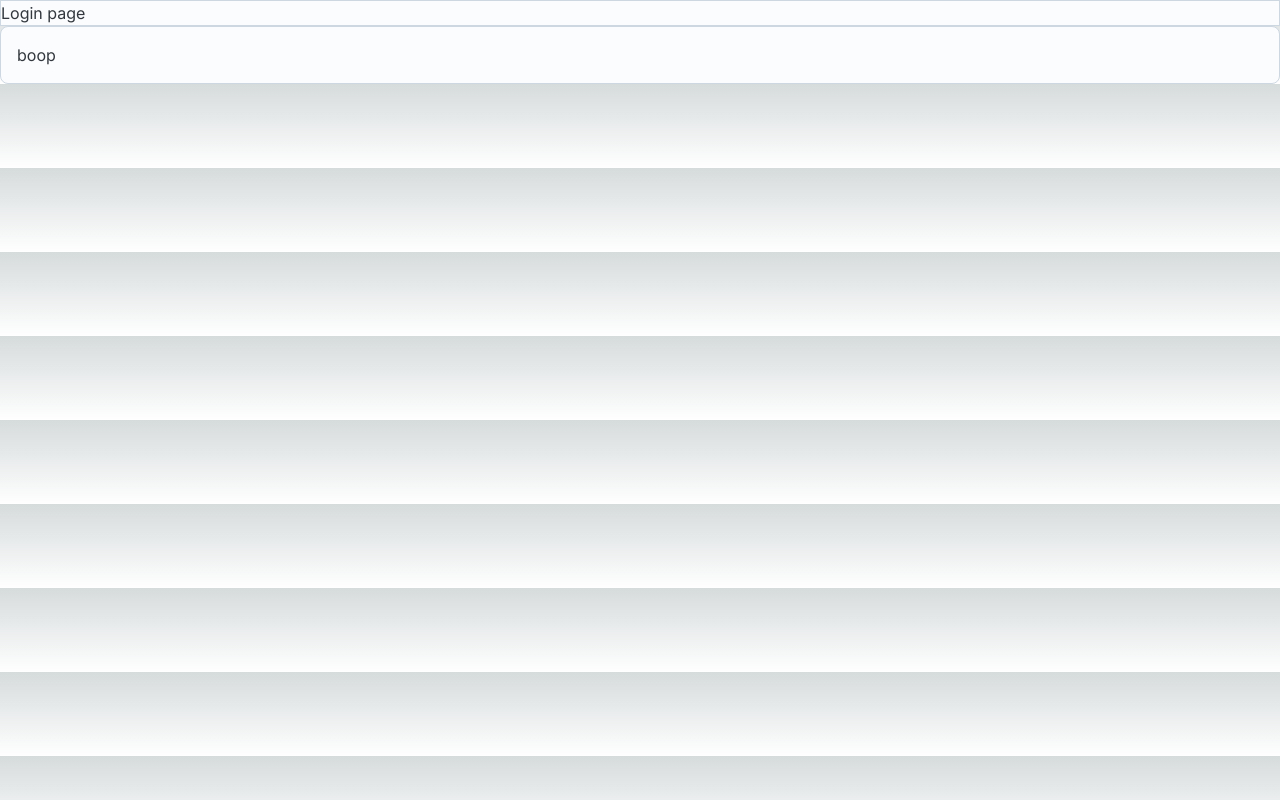
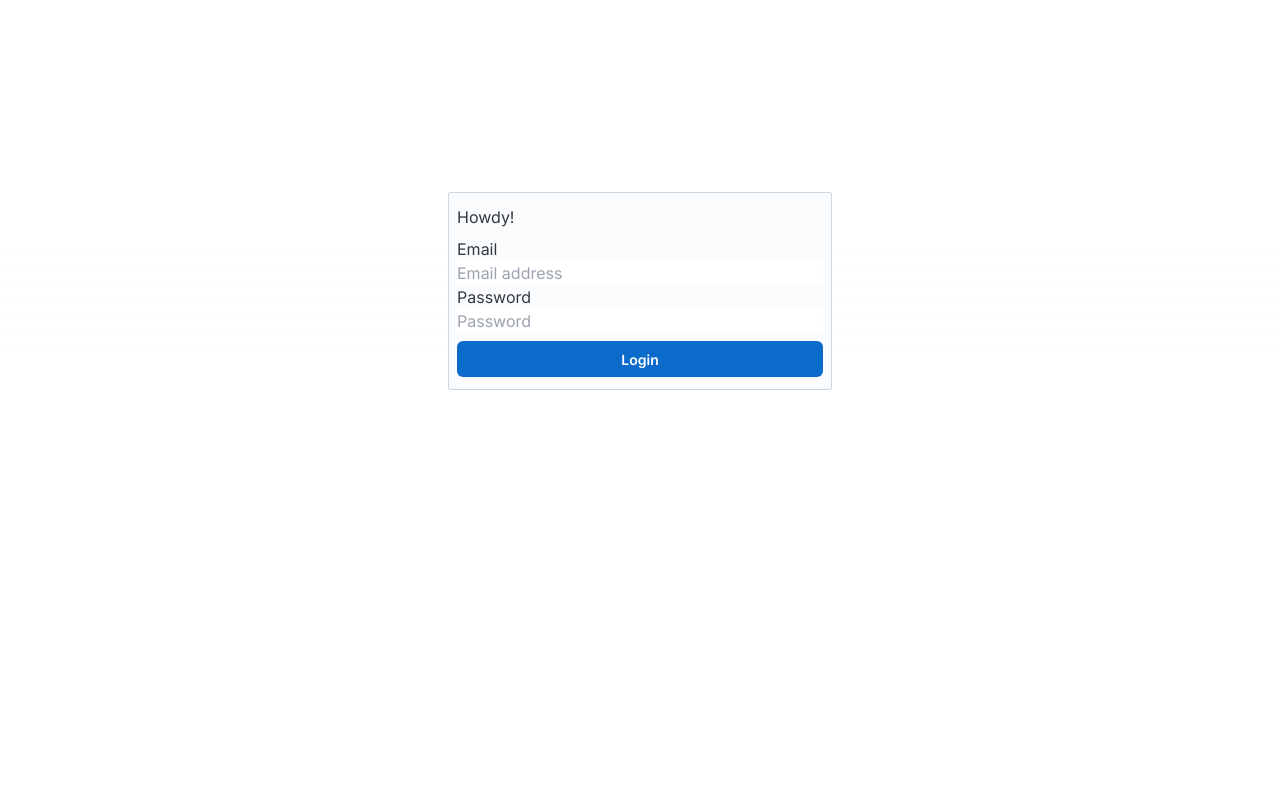
Before and after one commit to troglonaut/spotifry, a Next.js app: page /login in a window 1280 px wide. Built offline with nearby package versions, Linux system fonts and the light colour scheme; no server answers.

Commit message:
getToken

```diff
--- a/app/(ui)/layout.tsx
+++ b/app/(ui)/layout.tsx
@@ -1,7 +1,7 @@
 import type { Metadata } from "next";
 import { Inter } from "next/font/google";
 import "@/app/(ui)/globals.css";
-import { CssVarsProvider } from "@mui/joy";
+import { CssBaseline } from "@mui/joy";
 
 const inter = Inter({ subsets: ["latin"] });
 
@@ -16,10 +16,16 @@ export default function RootLayout({
   children: React.ReactNode;
 }>) {
   return (
-    <CssVarsProvider>
+    <>
+      <CssBaseline />
+      {/* <CssVarsProvider> */}
       <html lang="en">
+        <CssBaseline />
+        {/* <CssVarsProvider> */}
         <body className={inter.className}>{children}</body>
+        {/* </CssVarsProvider> */}
       </html>
-    </CssVarsProvider>
+      {/* </CssVarsProvider> */}
+    </>
   );
 }
--- a/app/(ui)/login/login-form.tsx
+++ b/app/(ui)/login/login-form.tsx
@@ -1,10 +1,46 @@
-import { Card, Sheet } from "@mui/joy";
+"use client";
+
+import { getToken } from "@/app/lib/actions";
+import { Button, Sheet } from "@mui/joy";
+import { useParams } from "next/navigation";
 
 export default function LoginForm() {
+  const params = useParams();
+  const code = params.code;
+  // const params = useParams<{client_secret: windo}>
+  function handleClick() {
+    getToken(code);
+  }
+
   return (
     <main>
-      <Sheet variant="outlined">Login page</Sheet>
-      <Card>boop</Card>
+      <Sheet
+        className="mx-auto my-48 w-96 py-3 px-2 flex flex-col gap-2 border rounded-sm"
+        variant="outlined"
+      >
+        <h1>Howdy!</h1>
+        <form>
+          <label htmlFor="email" className="block">
+            Email
+          </label>
+          <input
+            className="w-full"
+            type="email"
+            id="email"
+            placeholder="Email address"
+          />
+          <label htmlFor="password" className="block">
+            Password
+          </label>
+          <input
+            className="w-full"
+            type="password"
+            id="password"
+            placeholder="Password"
+          />
+        </form>
+        <Button onClick={handleClick}>Login</Button>
+      </Sheet>
     </main>
   );
 }
--- /dev/null
+++ b/app/lib/actions.ts
@@ -0,0 +1,40 @@
+// "use server";
+
+const clientId = process.env.SPOTIFY_CLIENT_ID;
+const clientSecret = process.env.SPOTIFY_CLIENT_SECRET;
+const authorizationEndpoint = "https://accounts.spotify.com/authorize";
+const tokenEndpoint = "https://accounts.spotify.com/api/token";
+const scope = "user-read-private user-read-email";
+const redirectUrl = "http://localhost:8080";
+// On page load, try to fetch auth code from current browser search URL
+
+export async function getToken(code: string | string[]) {
+  const possible =
+    "ABCDEFGHIJKLMNOPQRSTUVWXYZabcdefghijklmnopqrstuvwxyz0123456789";
+  const randomValues = crypto.getRandomValues(new Uint8Array(64));
+  const randomString = randomValues.reduce(
+    (acc, x) => acc + possible[x % possible.length],
+    ""
+  );
+
+  const code_verifier = randomString;
+
+  const response = await fetch(tokenEndpoint, {
+    method: "POST",
+    headers: {
+      "Content-Type": "application/x-www-form-urlencoded",
+    },
+    body: new URLSearchParams({
+      client_id: clientId,
+      client_secret: clientSecret,
+      grant_type: "authorization_code",
+      code,
+      redirect_uri: redirectUrl,
+      code_verifier: code_verifier,
+    }),
+  });
+
+  console.info(`%c🔬 response`, "color: limegreen; font-size: 20px;", response);
+
+  return await response.json();
+}
```
